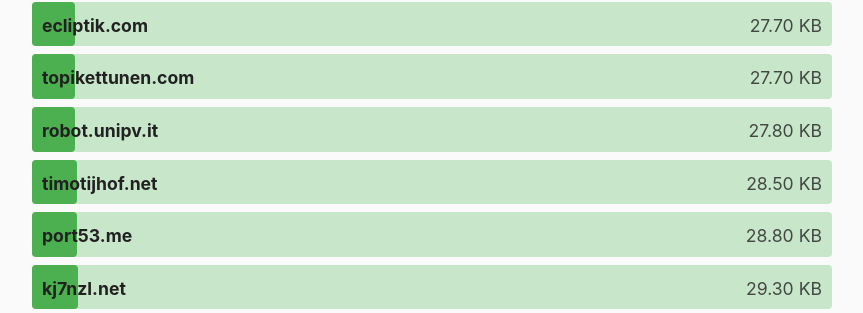
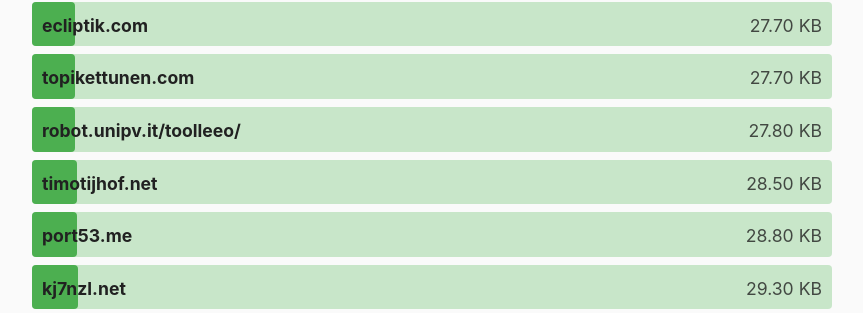
Before and after one commit to kevquirk/512kb.club, a Jekyll site: the page built from index.md, in a window 1280 px wide and 900 px high, scrolled down 7742 px. Shown: the part 140-453 px from the top of the window, without its empty margins (208-1071 px from the left). Built offline with Jekyll 4.4.1, drawn with Linux system fonts in a browser that asks for light colours.

Commit message:
Update domain for robot.unipv.it

```diff
--- a/_data/sites.yml
+++ b/_data/sites.yml
@@ -1483,7 +1483,7 @@
   size: 370
   last_checked: 2021-12-06
 
-- domain: robot.unipv.it
+- domain: robot.unipv.it/toolleeo/
   url: https://robot.unipv.it/toolleeo/
   size: 27.8
   last_checked: 2022-02-04
```
